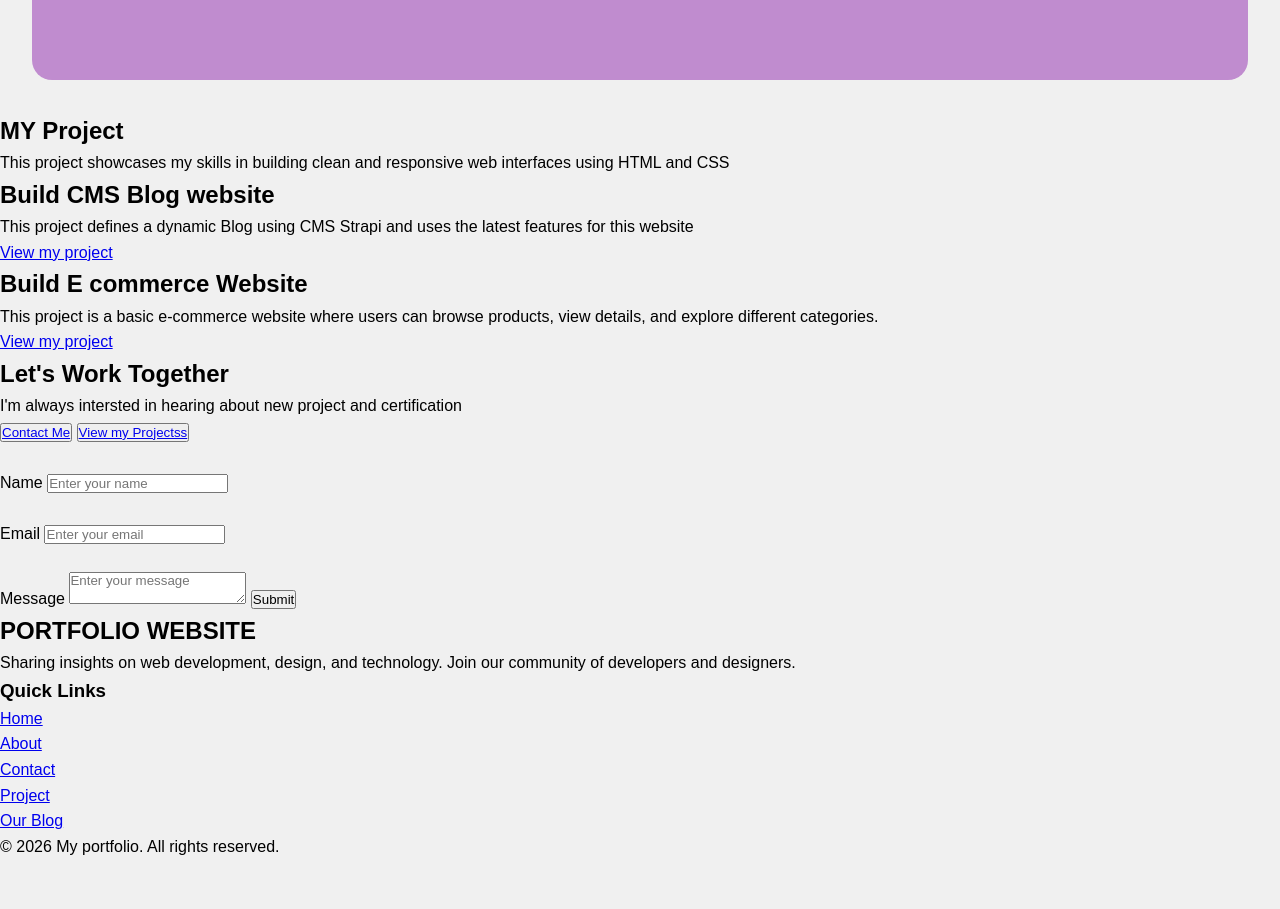
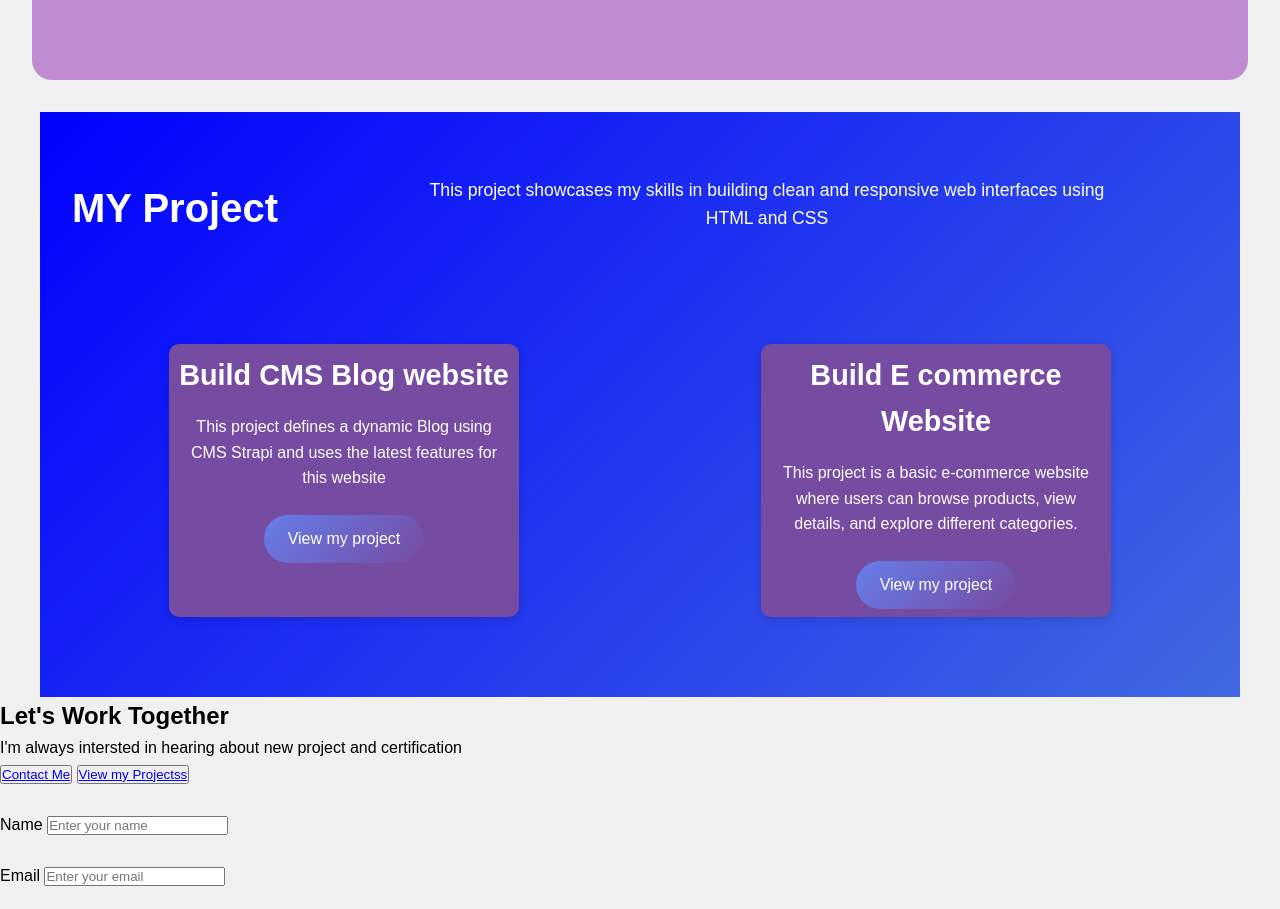
Before and after one commit to AmrendraCodes/My_FrontEnd-Portfolio-, a website: page portfolio/index.html in a window 1280 px wide. Shown: the part 1099-2008 px from the top of the page. Before the commit the page ends 1958 px from the top, so only its background shows below. Drawn offline with Linux system fonts and the light colour scheme.

Commit message:
file committed

```diff
--- a/portfolio/css-porfolio/main.css
+++ b/portfolio/css-porfolio/main.css
@@ -151,3 +151,66 @@ border-radius: 20px;
             box-shadow: 0 20px 40px rgba(102, 126, 234, 0.5);
             background: linear-gradient(135deg, #764ba2 0%, #667eea 100%);
         }
+
+    .Project{
+        padding: 4rem 2rem;
+    background: linear-gradient(135deg, #0000ff 0%, #4169e1 100%);
+    text-align: center;
+
+
+    }
+    .Project h1{
+    font-size: 2.5rem;
+    margin-bottom: 1rem;
+    color: white;
+    }
+    .Project > p{
+         font-size: 1.1rem;
+    color: white;
+    margin-bottom: 3rem;
+    max-width: 700px;
+    margin-left: auto;
+    margin-right: auto;
+
+    }
+    .Project {
+        display: flex;
+        flex-wrap: wrap;
+        justify-content: center;
+        gap: 3rem;
+        max-width: 1200px;
+        margin: 0 auto;
+    }
+    .project-card {
+    background: #764ba2;
+    padding: 8px 10px;
+    margin: 1rem auto;
+    border-radius: 10px;
+    max-width: 350px;
+    box-shadow: 0 3px 10px rgba(0,0,0,0.12);
+    transition: all 0.3s ease;
+    }
+    .project-card:hover {
+        transform: translateY(-5px);
+        box-shadow: 0 10px 25px rgba(0,0,0,0.2);
+    }
+    .project-card h2 {
+        font-size: 1.8rem;
+        margin-bottom: 1rem;
+        color: white;
+
+    }
+    .project-card p {
+        font-size: 1rem;
+        color: white;
+        margin-bottom: 1.5rem;
+    }
+.project-card a{
+    display: inline-block;
+    padding: 0.7rem 1.5rem;
+    background: linear-gradient(135deg, #667eea 0%, #764ba2 100%);
+    color: white;
+    text-decoration: none;
+    border-radius: 25px;
+    transition: all 0.3s ease;
+}
```
